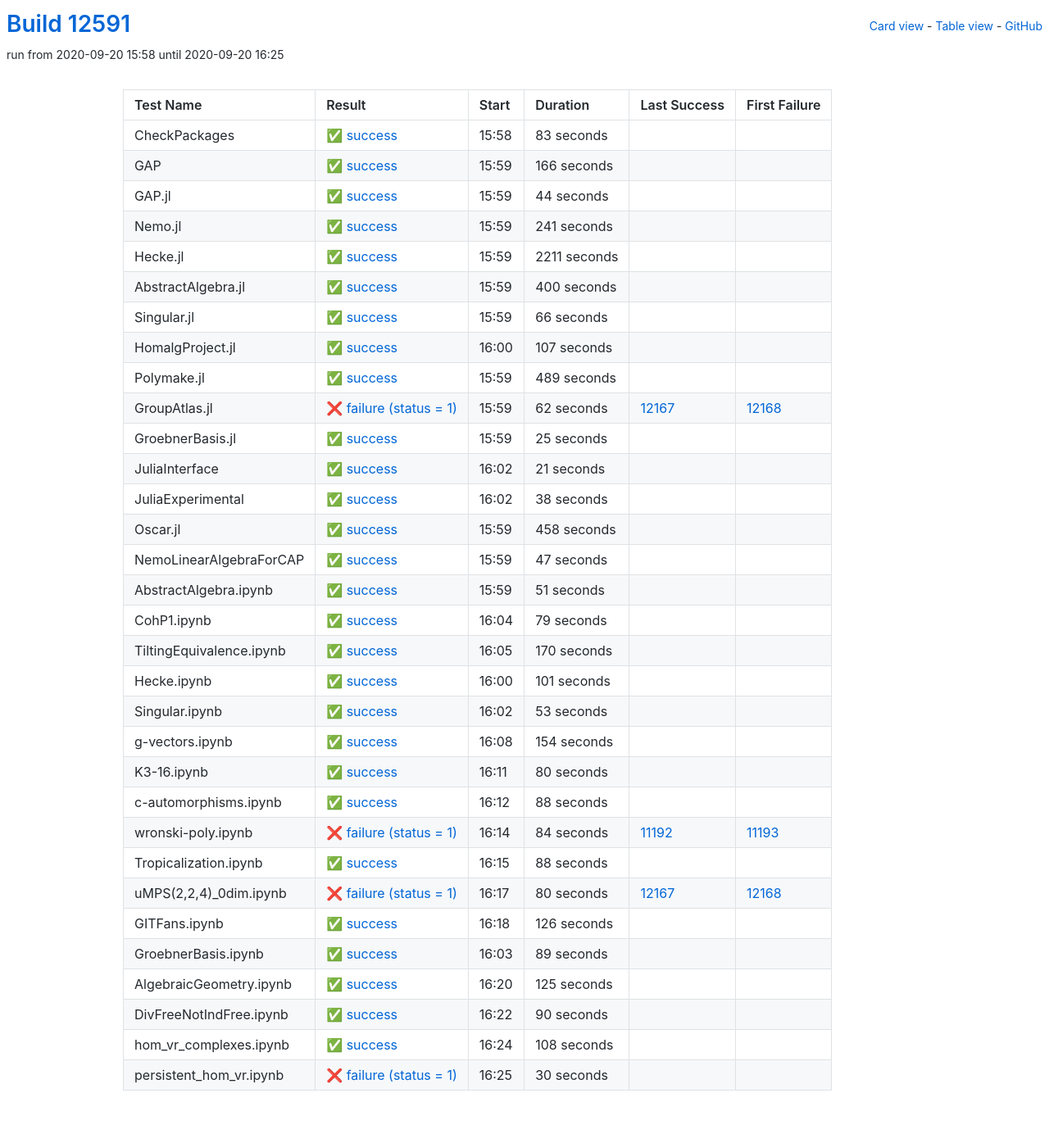
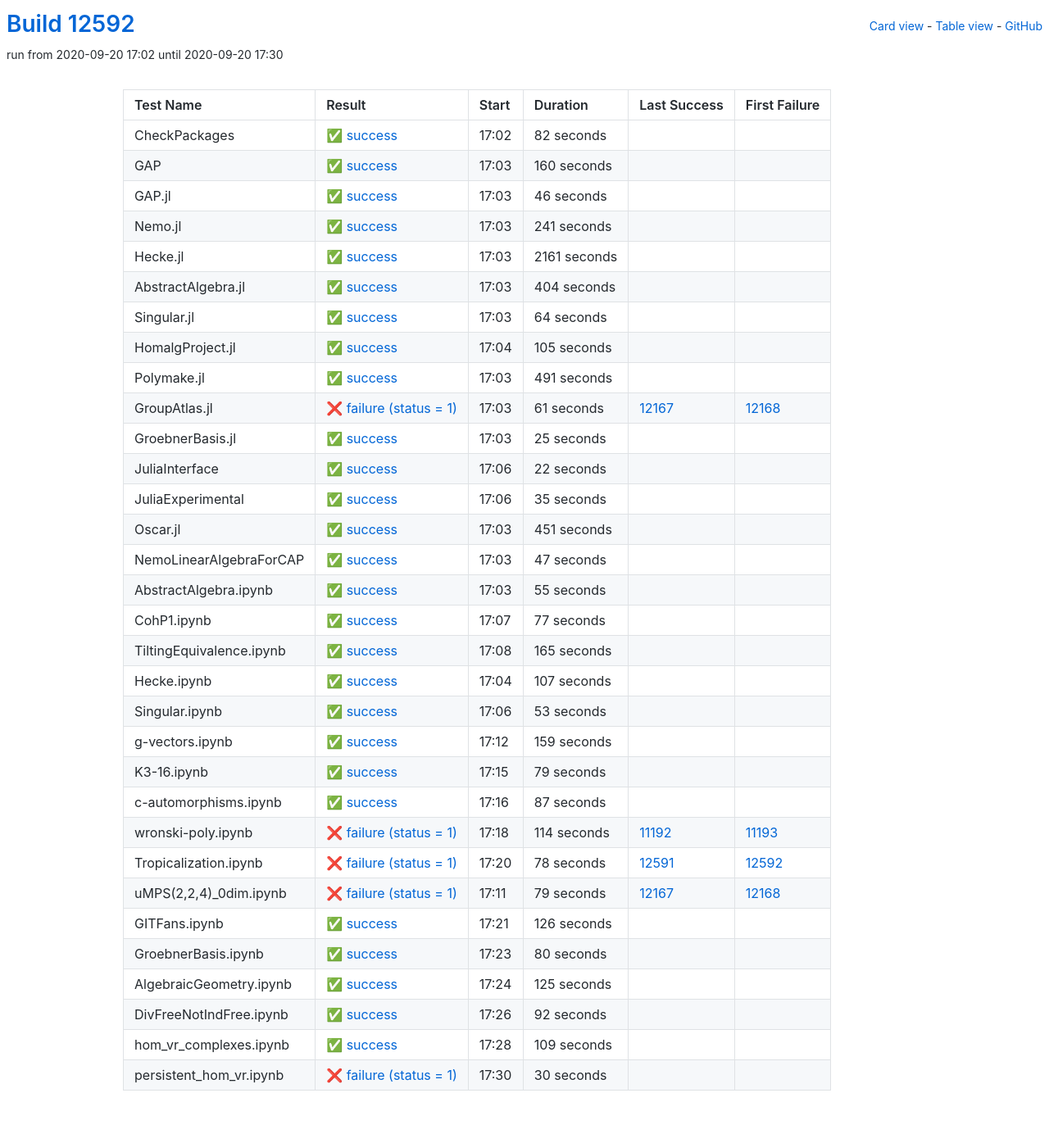
Before and after one commit to oscar-system/oscar-ci-status, a Jekyll site: the page built from table.html, in a window 1280 px wide. Shown: the whole page at 82% size. Built offline with Jekyll 4.4.1, drawn with Linux system fonts in a browser that asks for light colours.

Commit message:
Build #12592

```diff
--- a/_data/ci.yml
+++ b/_data/ci.yml
@@ -1,6 +1,6 @@
 ---
-build: 12591
-build_url: https://oscarci.mathematik.uni-kl.de/job/oscar/12591/
+build: 12592
+build_url: https://oscarci.mathematik.uni-kl.de/job/oscar/12592/
 job: oscar
 organization: oscar-system
 repo: oscar-ci-status
@@ -8,44 +8,44 @@
 tests:
 - name: CheckPackages
   id: checkpackages
-  log: https://oscarci.mathematik.uni-kl.de/job/oscar/12591/artifact/logs/build-12591/CheckPackages.log
-  start: 2020-09-20 15:58
+  log: https://oscarci.mathematik.uni-kl.de/job/oscar/12592/artifact/logs/build-12592/CheckPackages.log
+  start: 2020-09-20 17:02
   success: true
   exitcode: 0
   status: success
-  duration: 83
+  duration: 82
   last_success: false
   last_success_url:
   first_failure: false
   first_failure_url:
 - name: GAP
   id: gap
-  log: https://oscarci.mathematik.uni-kl.de/job/oscar/12591/artifact/logs/build-12591/GAP.log
-  start: 2020-09-20 15:59
+  log: https://oscarci.mathematik.uni-kl.de/job/oscar/12592/artifact/logs/build-12592/GAP.log
+  start: 2020-09-20 17:03
   success: true
   exitcode: 0
   status: success
-  duration: 166
+  duration: 160
   last_success: false
   last_success_url:
   first_failure: false
   first_failure_url:
 - name: GAP.jl
   id: gap-jl
-  log: https://oscarci.mathematik.uni-kl.de/job/oscar/12591/artifact/logs/build-12591/GAP.jl.log
-  start: 2020-09-20 15:59
+  log: https://oscarci.mathematik.uni-kl.de/job/oscar/12592/artifact/logs/build-12592/GAP.jl.log
+  start: 2020-09-20 17:03
   success: true
   exitcode: 0
   status: success
-  duration: 44
+  duration: 46
   last_success: false
   last_success_url:
   first_failure: false
   first_failure_url:
 - name: Nemo.jl
   id: nemo-jl
-  log: https://oscarci.mathematik.uni-kl.de/job/oscar/12591/artifact/logs/build-12591/Nemo.jl.log
-  start: 2020-09-20 15:59
+  log: https://oscarci.mathematik.uni-kl.de/job/oscar/12592/artifact/logs/build-12592/Nemo.jl.log
+  start: 2020-09-20 17:03
   success: true
   exitcode: 0
   status: success
@@ -56,80 +56,80 @@
   first_failure_url:
 - name: Hecke.jl
   id: hecke-jl
-  log: https://oscarci.mathematik.uni-kl.de/job/oscar/12591/artifact/logs/build-12591/Hecke.jl.log
-  start: 2020-09-20 15:59
+  log: https://oscarci.mathematik.uni-kl.de/job/oscar/12592/artifact/logs/build-12592/Hecke.jl.log
+  start: 2020-09-20 17:03
   success: true
   exitcode: 0
   status: success
-  duration: 2211
+  duration: 2161
   last_success: false
   last_success_url:
   first_failure: false
   first_failure_url:
 - name: AbstractAlgebra.jl
   id: abstractalgebra-jl
-  log: https://oscarci.mathematik.uni-kl.de/job/oscar/12591/artifact/logs/build-12591/AbstractAlgebra.jl.log
-  start: 2020-09-20 15:59
+  log: https://oscarci.mathematik.uni-kl.de/job/oscar/12592/artifact/logs/build-12592/AbstractAlgebra.jl.log
+  start: 2020-09-20 17:03
   success: true
   exitcode: 0
   status: success
-  duration: 400
+  duration: 404
   last_success: false
   last_success_url:
   first_failure: false
   first_failure_url:
 - name: Singular.jl
   id: singular-jl
-  log: https://oscarci.mathematik.uni-kl.de/job/oscar/12591/artifact/logs/build-12591/Singular.jl.log
-  start: 2020-09-20 15:59
+  log: https://oscarci.mathematik.uni-kl.de/job/oscar/12592/artifact/logs/build-12592/Singular.jl.log
+  start: 2020-09-20 17:03
   success: true
   exitcode: 0
   status: success
-  duration: 66
+  duration: 64
   last_success: false
   last_success_url:
   first_failure: false
   first_failure_url:
 - name: HomalgProject.jl
   id: homalgproject-jl
-  log: https://oscarci.mathematik.uni-kl.de/job/oscar/12591/artifact/logs/build-12591/HomalgProject.jl.log
-  start: 2020-09-20 16:00
+  log: https://oscarci.mathematik.uni-kl.de/job/oscar/12592/artifact/logs/build-12592/HomalgProject.jl.log
+  start: 2020-09-20 17:04
   success: true
   exitcode: 0
   status: success
-  duration: 107
+  duration: 105
   last_success: false
   last_success_url:
   first_failure: false
   first_failure_url:
 - name: Polymake.jl
   id: polymake-jl
-  log: https://oscarci.mathematik.uni-kl.de/job/oscar/12591/artifact/logs/build-12591/Polymake.jl.log
-  start: 2020-09-20 15:59
+  log: https://oscarci.mathematik.uni-kl.de/job/oscar/12592/artifact/logs/build-12592/Polymake.jl.log
+  start: 2020-09-20 17:03
   success: true
   exitcode: 0
   status: success
-  duration: 489
+  duration: 491
   last_success: false
   last_success_url:
   first_failure: false
   first_failure_url:
 - name: GroupAtlas.jl
   id: groupatlas-jl
-  log: https://oscarci.mathematik.uni-kl.de/job/oscar/12591/artifact/logs/build-12591/GroupAtlas.jl.log
-  start: 2020-09-20 15:59
+  log: https://oscarci.mathematik.uni-kl.de/job/oscar/12592/artifact/logs/build-12592/GroupAtlas.jl.log
+  start: 2020-09-20 17:03
   success: false
   exitcode: 1
   status: failure
-  duration: 62
+  duration: 61
   last_success: 12167
   last_success_url: https://oscarci.mathematik.uni-kl.de/job/oscar/12167/
   first_failure: 12168
   first_failure_url: https://oscarci.mathematik.uni-kl.de/job/oscar/12168/
 - name: GroebnerBasis.jl
   id: groebnerbasis-jl
-  log: https://oscarci.mathematik.uni-kl.de/job/oscar/12591/artifact/logs/build-12591/GroebnerBasis.jl.log
-  start: 2020-09-20 15:59
+  log: https://oscarci.mathematik.uni-kl.de/job/oscar/12592/artifact/logs/build-12592/GroebnerBasis.jl.log
+  start: 2020-09-20 17:03
   success: true
   exitcode: 0
   status: success
@@ -140,44 +140,44 @@
   first_failure_url:
 - name: JuliaInterface
   id: juliainterface
-  log: https://oscarci.mathematik.uni-kl.de/job/oscar/12591/artifact/logs/build-12591/JuliaInterface.log
-  start: 2020-09-20 16:02
+  log: https://oscarci.mathematik.uni-kl.de/job/oscar/12592/artifact/logs/build-12592/JuliaInterface.log
+  start: 2020-09-20 17:06
   success: true
   exitcode: 0
   status: success
-  duration: 21
+  duration: 22
   last_success: false
   last_success_url:
   first_failure: false
   first_failure_url:
 - name: JuliaExperimental
   id: juliaexperimental
-  log: https://oscarci.mathematik.uni-kl.de/job/oscar/12591/artifact/logs/build-12591/JuliaExperimental.log
-  start: 2020-09-20 16:02
+  log: https://oscarci.mathematik.uni-kl.de/job/oscar/12592/artifact/logs/build-12592/JuliaExperimental.log
+  start: 2020-09-20 17:06
   success: true
   exitcode: 0
   status: success
-  duration: 38
+  duration: 35
   last_success: false
   last_success_url:
   first_failure: false
   first_failure_url:
 - name: Oscar.jl
   id: oscar-jl
-  log: https://oscarci.mathematik.uni-kl.de/job/oscar/12591/artifact/logs/build-12591/Oscar.jl.log
-  start: 2020-09-20 15:59
+  log: https://oscarci.mathematik.uni-kl.de/job/oscar/12592/artifact/logs/build-12592/Oscar.jl.log
+  start: 2020-09-20 17:03
   success: true
   exitcode: 0
   status: success
-  duration: 458
+  duration: 451
   last_success: false
   last_success_url:
   first_failure: false
   first_failure_url:
 - name: NemoLinearAlgebraForCAP
   id: nemolinearalgebraforcap
-  log: https://oscarci.mathematik.uni-kl.de/job/oscar/12591/artifact/logs/build-12591/NemoLinearAlgebraForCAP.log
-  start: 2020-09-20 15:59
+  log: https://oscarci.mathematik.uni-kl.de/job/oscar/12592/artifact/logs/build-12592/NemoLinearAlgebraForCAP.log
+  start: 2020-09-20 17:03
   success: true
   exitcode: 0
   status: success
@@ -188,56 +188,56 @@
   first_failure_url:
 - name: AbstractAlgebra.ipynb
   id: abstractalgebra-ipynb
-  log: https://oscarci.mathematik.uni-kl.de/job/oscar/12591/artifact/logs/build-12591/AbstractAlgebra.ipynb.log
-  start: 2020-09-20 15:59
+  log: https://oscarci.mathematik.uni-kl.de/job/oscar/12592/artifact/logs/build-12592/AbstractAlgebra.ipynb.log
+  start: 2020-09-20 17:03
   success: true
   exitcode: 0
   status: success
-  duration: 51
+  duration: 55
   last_success: false
   last_success_url:
   first_failure: false
   first_failure_url:
 - name: CohP1.ipynb
   id: cohp1-ipynb
-  log: https://oscarci.mathematik.uni-kl.de/job/oscar/12591/artifact/logs/build-12591/CohP1.ipynb.log
-  start: 2020-09-20 16:04
+  log: https://oscarci.mathematik.uni-kl.de/job/oscar/12592/artifact/logs/build-12592/CohP1.ipynb.log
+  start: 2020-09-20 17:07
   success: true
   exitcode: 0
   status: success
-  duration: 79
+  duration: 77
   last_success: false
   last_success_url:
   first_failure: false
   first_failure_url:
 - name: TiltingEquivalence.ipynb
   id: tiltingequivalence-ipynb
-  log: https://oscarci.mathematik.uni-kl.de/job/oscar/12591/artifact/logs/build-12591/TiltingEquivalence.ipynb.log
-  start: 2020-09-20 16:05
+  log: https://oscarci.mathematik.uni-kl.de/job/oscar/12592/artifact/logs/build-12592/TiltingEquivalence.ipynb.log
+  start: 2020-09-20 17:08
   success: true
   exitcode: 0
   status: success
-  duration: 170
+  duration: 165
   last_success: false
   last_success_url:
   first_failure: false
   first_failure_url:
 - name: Hecke.ipynb
   id: hecke-ipynb
-  log: https://oscarci.mathematik.uni-kl.de/job/oscar/12591/artifact/logs/build-12591/Hecke.ipynb.log
-  start: 2020-09-20 16:00
+  log: https://oscarci.mathematik.uni-kl.de/job/oscar/12592/artifact/logs/build-12592/Hecke.ipynb.log
+  start: 2020-09-20 17:04
   success: true
   exitcode: 0
   status: success
-  duration: 101
+  duration: 107
   last_success: false
   last_success_url:
   first_failure: false
   first_failure_url:
 - name: Singular.ipynb
   id: singular-ipynb
-  log: https://oscarci.mathematik.uni-kl.de/job/oscar/12591/artifact/logs/build-12591/Singular.ipynb.log
-  start: 2020-09-20 16:02
+  log: https://oscarci.mathematik.uni-kl.de/job/oscar/12592/artifact/logs/build-12592/Singular.ipynb.log
+  start: 2020-09-20 17:06
   success: true
   exitcode: 0
   status: success
@@ -248,80 +248,80 @@
   first_failure_url:
 - name: g-vectors.ipynb
   id: g-vectors-ipynb
-  log: https://oscarci.mathematik.uni-kl.de/job/oscar/12591/artifact/logs/build-12591/g-vectors.ipynb.log
-  start: 2020-09-20 16:08
+  log: https://oscarci.mathematik.uni-kl.de/job/oscar/12592/artifact/logs/build-12592/g-vectors.ipynb.log
+  start: 2020-09-20 17:12
   success: true
   exitcode: 0
   status: success
-  duration: 154
+  duration: 159
   last_success: false
   last_success_url:
   first_failure: false
   first_failure_url:
 - name: K3-16.ipynb
   id: k3-16-ipynb
-  log: https://oscarci.mathematik.uni-kl.de/job/oscar/12591/artifact/logs/build-12591/K3-16.ipynb.log
-  start: 2020-09-20 16:11
+  log: https://oscarci.mathematik.uni-kl.de/job/oscar/12592/artifact/logs/build-12592/K3-16.ipynb.log
+  start: 2020-09-20 17:15
   success: true
   exitcode: 0
   status: success
-  duration: 80
+  duration: 79
   last_success: false
   last_success_url:
   first_failure: false
   first_failure_url:
 - name: c-automorphisms.ipynb
   id: c-automorphisms-ipynb
-  log: https://oscarci.mathematik.uni-kl.de/job/oscar/12591/artifact/logs/build-12591/c-automorphisms.ipynb.log
-  start: 2020-09-20 16:12
+  log: https://oscarci.mathematik.uni-kl.de/job/oscar/12592/artifact/logs/build-12592/c-automorphisms.ipynb.log
+  start: 2020-09-20 17:16
   success: true
   exitcode: 0
   status: success
-  duration: 88
+  duration: 87
   last_success: false
   last_success_url:
   first_failure: false
   first_failure_url:
 - name: wronski-poly.ipynb
   id: wronski-poly-ipynb
-  log: https://oscarci.mathematik.uni-kl.de/job/oscar/12591/artifact/logs/build-12591/wronski-poly.ipynb.log
-  start: 2020-09-20 16:14
+  log: https://oscarci.mathematik.uni-kl.de/job/oscar/12592/artifact/logs/build-12592/wronski-poly.ipynb.log
+  start: 2020-09-20 17:18
   success: false
   exitcode: 1
   status: failure
-  duration: 84
+  duration: 114
   last_success: 11192
   last_success_url: https://oscarci.mathematik.uni-kl.de/job/oscar/11192/
   first_failure: 11193
   first_failure_url: https://oscarci.mathematik.uni-kl.de/job/oscar/11193/
 - name: Tropicalization.ipynb
   id: tropicalization-ipynb
-  log: https://oscarci.mathematik.uni-kl.de/job/oscar/12591/artifact/logs/build-12591/Tropicalization.ipynb.log
-  start: 2020-09-20 16:15
-  success: true
-  exitcode: 0
-  status: success
-  duration: 88
-  last_success: false
-  last_success_url:
-  first_failure: false
-  first_failure_url:
-- name: uMPS(2,2,4)_0dim.ipynb
-  id: umps-2-2-4-0dim-ipynb
-  log: https://oscarci.mathematik.uni-kl.de/job/oscar/12591/artifact/logs/build-12591/uMPS-2-2-4-_0dim.ipynb.log
-  start: 2020-09-20 16:17
+  log: https://oscarci.mathematik.uni-kl.de/job/oscar/12592/artifact/logs/build-12592/Tropicalization.ipynb.log
+  start: 2020-09-20 17:20
   success: false
   exitcode: 1
   status: failure
-  duration: 80
+  duration: 78
+  last_success: 12591
+  last_success_url: https://oscarci.mathematik.uni-kl.de/job/oscar/12591/
+  first_failure: 12592
+  first_failure_url: https://oscarci.mathematik.uni-kl.de/job/oscar/12592/
+- name: uMPS(2,2,4)_0dim.ipynb
+  id: umps-2-2-4-0dim-ipynb
+  log: https://oscarci.mathematik.uni-kl.de/job/oscar/12592/artifact/logs/build-12592/uMPS-2-2-4-_0dim.ipynb.log
+  start: 2020-09-20 17:11
+  success: false
+  exitcode: 1
+  status: failure
+  duration: 79
   last_success: 12167
   last_success_url: https://oscarci.mathematik.uni-kl.de/job/oscar/12167/
   first_failure: 12168
   first_failure_url: https://oscarci.mathematik.uni-kl.de/job/oscar/12168/
 - name: GITFans.ipynb
   id: gitfans-ipynb
-  log: https://oscarci.mathematik.uni-kl.de/job/oscar/12591/artifact/logs/build-12591/GITFans.ipynb.log
-  start: 2020-09-20 16:18
+  log: https://oscarci.mathematik.uni-kl.de/job/oscar/12592/artifact/logs/build-12592/GITFans.ipynb.log
+  start: 2020-09-20 17:21
   success: true
   exitcode: 0
   status: success
@@ -332,20 +332,20 @@
   first_failure_url:
 - name: GroebnerBasis.ipynb
   id: groebnerbasis-ipynb
-  log: https://oscarci.mathematik.uni-kl.de/job/oscar/12591/artifact/logs/build-12591/GroebnerBasis.ipynb.log
-  start: 2020-09-20 16:03
+  log: https://oscarci.mathematik.uni-kl.de/job/oscar/12592/artifact/logs/build-12592/GroebnerBasis.ipynb.log
+  start: 2020-09-20 17:23
   success: true
   exitcode: 0
   status: success
-  duration: 89
+  duration: 80
   last_success: false
   last_success_url:
   first_failure: false
   first_failure_url:
 - name: AlgebraicGeometry.ipynb
   id: algebraicgeometry-ipynb
-  log: https://oscarci.mathematik.uni-kl.de/job/oscar/12591/artifact/logs/build-12591/AlgebraicGeometry.ipynb.log
-  start: 2020-09-20 16:20
+  log: https://oscarci.mathematik.uni-kl.de/job/oscar/12592/artifact/logs/build-12592/AlgebraicGeometry.ipynb.log
+  start: 2020-09-20 17:24
   success: true
   exitcode: 0
   status: success
@@ -356,32 +356,32 @@
   first_failure_url:
 - name: DivFreeNotIndFree.ipynb
   id: divfreenotindfree-ipynb
-  log: https://oscarci.mathematik.uni-kl.de/job/oscar/12591/artifact/logs/build-12591/DivFreeNotIndFree.ipynb.log
-  start: 2020-09-20 16:22
+  log: https://oscarci.mathematik.uni-kl.de/job/oscar/12592/artifact/logs/build-12592/DivFreeNotIndFree.ipynb.log
+  start: 2020-09-20 17:26
   success: true
   exitcode: 0
   status: success
-  duration: 90
+  duration: 92
   last_success: false
   last_success_url:
   first_failure: false
   first_failure_url:
 - name: hom_vr_complexes.ipynb
   id: hom-vr-complexes-ipynb
-  log: https://oscarci.mathematik.uni-kl.de/job/oscar/12591/artifact/logs/build-12591/hom_vr_complexes.ipynb.log
-  start: 2020-09-20 16:24
+  log: https://oscarci.mathematik.uni-kl.de/job/oscar/12592/artifact/logs/build-12592/hom_vr_complexes.ipynb.log
+  start: 2020-09-20 17:28
   success: true
   exitcode: 0
   status: success
-  duration: 108
+  duration: 109
   last_success: false
   last_success_url:
   first_failure: false
   first_failure_url:
 - name: persistent_hom_vr.ipynb
   id: persistent-hom-vr-ipynb
-  log: https://oscarci.mathematik.uni-kl.de/job/oscar/12591/artifact/logs/build-12591/persistent_hom_vr.ipynb.log
-  start: 2020-09-20 16:25
+  log: https://oscarci.mathematik.uni-kl.de/job/oscar/12592/artifact/logs/build-12592/persistent_hom_vr.ipynb.log
+  start: 2020-09-20 17:30
   success: false
   exitcode: 1
   status: failure
```
Also changed, not shown: README.md.
